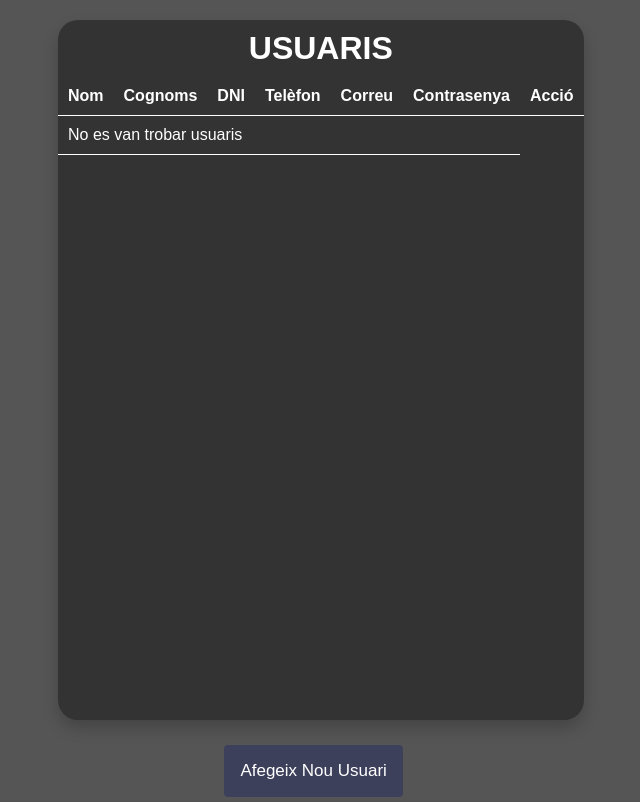
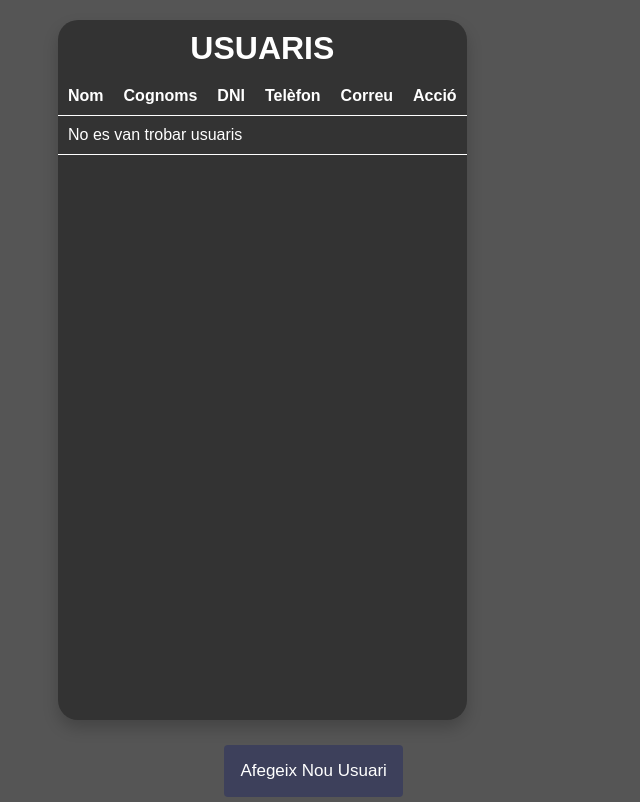
Before and after one commit to daniixcg/SafeHolder, a PHP site: page /HTML/admin.php in a window 1280 px wide. Shown: the part 80-882 px from the top of the page, without its empty margins (198-838 px from the left). Run offline with PHP 8.4, Linux system fonts and the light colour scheme; data that the repository does not hold is empty; some web fonts are replaced.

```diff
--- a/Proyecto Frontend/HTML/admin.php
+++ b/Proyecto Frontend/HTML/admin.php
@@ -5,16 +5,13 @@ $username = "safeuser";         // Usuario de la base de datos
 $password = "adie";             // Contraseña de la base de datos
 $dbname = "SafeHolder";         // Nombre de la base de datos
 
-
 // Crear conexión
 $conn = new mysqli($servername, $username, $password, $dbname);
-
 
 // Verificar conexión
 if ($conn->connect_error) {
     die("Connection failed: " . $conn->connect_error);
 }
-
 
 // Verificar si el formulario de agregar usuario ha sido enviado
 if ($_SERVER["REQUEST_METHOD"] == "POST" && isset($_POST['agregar'])) {
@@ -25,7 +22,6 @@ if ($_SERVER["REQUEST_METHOD"] == "POST" && isset($_POST['agregar'])) {
     $gmail = $_POST['gmail'];
     $contrasenya = $_POST['contrasenya'];
 
-
     // Validar los datos
     if (empty($nom) || empty($cognoms) || empty($dni) || empty($telefon) || empty($gmail) || empty($contrasenya)) {
         echo "Per favor, completa tots els camps.";
@@ -35,70 +31,26 @@ if ($_SERVER["REQUEST_METHOD"] == "POST" && isset($_POST['agregar'])) {
 
         if ($conn->query($sql) === TRUE) {
 
-
         } else {
             echo "Error: " . $sql . "<br>" . $conn->error;
         }
     }
 }
 
-
 // Verificar si el botón de eliminar ha sido presionado
 if (isset($_POST['eliminar'])) {
     $idusuari = $_POST['idusuari'];
 
-
     // Eliminar usuario por id
     $sql = "DELETE FROM usuaris WHERE idusuari = '$idusuari'";
 
-
     if ($conn->query($sql) === TRUE) {
-
-
     } else {
         echo "Error: " . $sql . "<br>" . $conn->error;
     }
 }
 
-
-// Verificar si se ha enviado el formulario de editar usuario
-if ($_SERVER["REQUEST_METHOD"] == "POST" && isset($_POST['guardar'])) {
-   $idusuari = $_POST['idusuari'];
-   $nom = $_POST['nom'];
-   $cognoms = $_POST['cognoms'];
-   $dni = $_POST['dni'];
-   $telefon = $_POST['telefon'];
-   $gmail = $_POST['gmail'];
-   $contrasenya = $_POST['contrasenya'];
-
-
-   // Validar los datos antes de hacer el UPDATE
-   if (empty($nom) || empty($cognoms) || empty($dni) || empty($telefon) || empty($gmail) || empty($contrasenya)) {
-       echo "Per favor, completa tots els camps.";
-   } else {
-       // Consulta UPDATE para actualizar el usuario
-       $sql = "UPDATE usuaris SET
-               nom='$nom',
-               cognoms='$cognoms',
-               dni='$dni',
-               telefon='$telefon',
-               gmail='$gmail',
-               contrasenya='$contrasenya'
-               WHERE idusuari='$idusuari'";
-
-
-       if ($conn->query($sql) === TRUE) {
-
-
-       } else {
-           echo "Error: " . $sql . "<br>" . $conn->error;
-       }
-   }
-}
-
-
 ?>
-
 
 <!DOCTYPE html>
 <html lang="ca">
@@ -126,7 +78,6 @@ if ($_SERVER["REQUEST_METHOD"] == "POST" && isset($_POST['guardar'])) {
         </div>
     </header>
 
-
     <div class="conjunto">
         <div class="usuarios">
             <h1>USUARIS</h1>
@@ -137,14 +88,12 @@ if ($_SERVER["REQUEST_METHOD"] == "POST" && isset($_POST['guardar'])) {
                     <th>DNI</th>
                     <th>Telèfon</th>
                     <th>Correu</th>
-                   <th>Contrasenya</th>
                     <th>Acció</th>
                 </tr>
                 <?php
                 // Consulta para obtener los usuarios
-               $sql = "SELECT idusuari, nom, cognoms, dni, telefon, gmail , contrasenya FROM usuaris";
+                $sql = "SELECT idusuari, nom, cognoms, dni, telefon, gmail FROM usuaris";
                 $result = $conn->query($sql);
-
 
                 if ($result->num_rows > 0) {
                     while($row = $result->fetch_assoc()) {
@@ -154,12 +103,12 @@ if ($_SERVER["REQUEST_METHOD"] == "POST" && isset($_POST['guardar'])) {
                                 <td>" . $row['dni'] . "</td>
                                 <td>" . $row['telefon'] . "</td>
                                 <td>" . $row['gmail'] . "</td>
-                               <td>" . $row['contrasenya'] . "</td>
                                 <td>
                                     <form method='POST' style='display:inline;'>
                                         <input type='hidden' name='idusuari' value='" . $row['idusuari'] . "' />
+                                        <button type='submit' name='eliminar' class='btn-accion eliminar-btn'>Borrar</button>
                                     </form>
-                                   <button class='btn-accion editar-btn' onclick='editarUsuario(" . $row['idusuari'] . ", `" . $row['nom'] . "`, `" . $row['cognoms'] . "`, `" . $row['dni'] . "`, `" . $row['telefon'] . "`, `" . $row['gmail'] . "`, `" . $row['contrasenya'] . "`)'>Editar</button>
+                                    <button class='btn-accion editar-btn' onclick='editarUsuario(" . $row['idusuari'] . ", `" . $row['nom'] . "`, `" . $row['cognoms'] . "`, `" . $row['dni'] . "`, `" . $row['telefon'] . "`, `" . $row['gmail'] . "`)'>Editar</button>
                                 </td>
                               </tr>";
                     }
@@ -169,7 +118,6 @@ if ($_SERVER["REQUEST_METHOD"] == "POST" && isset($_POST['guardar'])) {
                 ?>
             </table>
 
-
             <!-- Sidebar para editar y eliminar -->
             <div class="sidebar" id="sidebar" style="display: none;">
                 <h2>Editar Usuari</h2>
@@ -178,40 +126,32 @@ if ($_SERVER["REQUEST_METHOD"] == "POST" && isset($_POST['guardar'])) {
                     <label for="nom">Nom:</label>
                     <input type="text" id="nom" name="nom" placeholder="Nom de l'usuari" />
 
-
                     <label for="cognoms">Cognoms:</label>
                     <input type="text" id="cognoms" name="cognoms" placeholder="Cognoms de l'usuari" />
-
 
                     <label for="dni">DNI:</label>
                     <input type="text" id="dni" name="dni" placeholder="DNI de l'usuari" />
 
-
                     <label for="telefon">Telèfon:</label>
                     <input type="text" id="telefon" name="telefon" placeholder="Telèfon de l'usuari" />
-
 
                     <label for="gmail">Correu:</label>
                     <input type="email" id="gmail" name="gmail" placeholder="Correu de l'usuari" />
 
+                    <label for="contrasenya">Contrasenya:</label>
+                    <input type="password" id="contrasenya" name="contrasenya" placeholder="Contrasenya" />
 
-                   <label for="contrasenya">Contrasenya:</label>
-                   <input type="text" id="contrasenya" name="contrasenya" placeholder="Contrasenya" />
-
-
-                   <button type="submit" name="guardar">Guardar Canvis</button>
+                    <button type="submit">Guardar Canvis</button>
                     <button type="submit" name="eliminar" id="eliminarUsuario">Eliminar</button>
                     <button type="button" id="cerrarSidebar">Tancar</button>
                 </form>
             </div>
         </div>
 
-
         <!-- BOTON AGREGAR USUARIO -->
         <button class="agregarUsuario" onclick="document.getElementById('sidebar2').style.display='block'">
             <span>Afegeix Nou Usuari</span>
         </button>
-
 
         <!-- Sidebar para agregar usuario -->
         <div class="sidebar2" id="sidebar2" style="display: none;">
@@ -220,26 +160,20 @@ if ($_SERVER["REQUEST_METHOD"] == "POST" && isset($_POST['guardar'])) {
                 <label for="nom">Nom:</label>
                 <input type="text" id="nom" name="nom" placeholder="Nom de l'usuari" required />
 
-
                 <label for="cognoms">Cognoms:</label>
                 <input type="text" id="cognoms" name="cognoms" placeholder="Cognoms de l'usuari" required />
-
 
                 <label for="dni">DNI:</label>
                 <input type="text" id="dni" name="dni" placeholder="DNI de l'usuari" required />
 
-
                 <label for="telefon">Telèfon:</label>
                 <input type="text" id="telefon" name="telefon" placeholder="Telèfon de l'usuari" required />
-
 
                 <label for="gmail">Correu:</label>
                 <input type="email" id="gmail" name="gmail" placeholder="Correu de l'usuari" required />
 
-
                 <label for="contrasenya">Contrasenya:</label>
-               <input type="text" id="contrasenya" name="contrasenya" placeholder="Contrasenya" required />
-
+                <input type="password" id="contrasenya" name="contrasenya" placeholder="Contrasenya" required />
 
                 <button type="submit" class="btn-accion" name="agregar">Afegeix Usuari</button>
                 <button type="button" id="cerrarModal" class="btn-accion" onclick="document.getElementById('sidebar2').style.display='none'">Tancar</button>
@@ -247,9 +181,8 @@ if ($_SERVER["REQUEST_METHOD"] == "POST" && isset($_POST['guardar'])) {
         </div>
     </div>
 
-
     <script>
-       function editarUsuario(id, nom, cognoms, dni, telefon, gmail , contrasenya) {
+        function editarUsuario(id, nom, cognoms, dni, telefon, gmail) {
             // Mostrar el sidebar con la información del usuario a editar
             document.getElementById('sidebar').style.display = 'block';
             document.getElementById('idusuari').value = id;
@@ -258,19 +191,15 @@ if ($_SERVER["REQUEST_METHOD"] == "POST" && isset($_POST['guardar'])) {
             document.getElementById('dni').value = dni;
             document.getElementById('telefon').value = telefon;
             document.getElementById('gmail').value = gmail;
-           document.getElementById('contrasenya').value = contrasenya;
         }
-
 
         document.getElementById('cerrarSidebar').addEventListener('click', function() {
             document.getElementById('sidebar').style.display = 'none';
         });
     </script>
 
-
 </body>
 </html>
-
 
 <?php
 // Cerrar conexión
```
Lines whose indentation alone changed are shown as unchanged.
